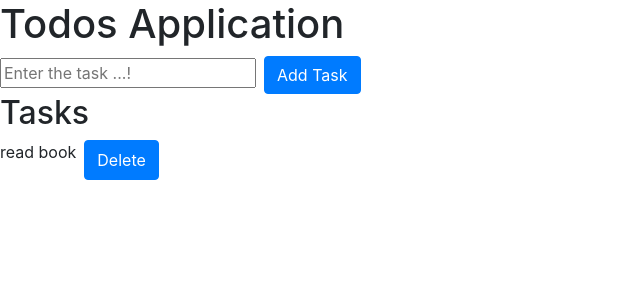
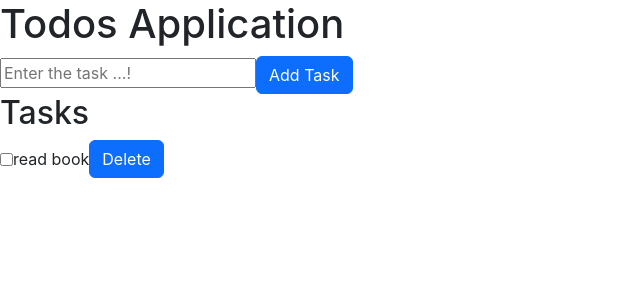
Before and after one commit to madhan-gunapati/todos-application, a React (Create React App) app: page / in a window 1280 px wide. Shown: the top 300 px of the page, without its empty margins (0-640 px from the left). Built offline with nearby package versions, Linux system fonts and the light colour scheme.

Commit message:
changed list item toggling

```diff
--- a/public/index.html
+++ b/public/index.html
@@ -25,10 +25,9 @@
       Learn how to configure a non-root public URL by running `npm run build`.
     -->
     <title>React App</title>
-    <link rel="stylesheet" href="https://stackpath.bootstrapcdn.com/bootstrap/4.5.2/css/bootstrap.min.css" integrity="sha384-JcKb8q3iqJ61gNV9KGb8thSsNjpSL0n8PARn9HuZOnIxN0hoP+VmmDGMN5t9UJ0Z" crossorigin="anonymous"/>
-    <script src="https://code.jquery.com/jquery-3.5.1.slim.min.js" integrity="sha384-DfXdz2htPH0lsSSs5nCTpuj/zy4C+OGpamoFVy38MVBnE+IbbVYUew+OrCXaRkfj" crossorigin="anonymous"></script>
-    <script src="https://cdn.jsdelivr.net/npm/popper.js@1.16.1/dist/umd/popper.min.js" integrity="sha384-9/reFTGAW83EW2RDu2S0VKaIzap3H66lZH81PoYlFhbGU+6BZp6G7niu735Sk7lN" crossorigin="anonymous"></script>
-    <script src="https://stackpath.bootstrapcdn.com/bootstrap/4.5.2/js/bootstrap.min.js" integrity="sha384-B4gt1jrGC7Jh4AgTPSdUtOBvfO8shuf57BaghqFfPlYxofvL8/KUEfYiJOMMV+rV" crossorigin="anonymous"></script>
+    <link href="https://cdn.jsdelivr.net/npm/bootstrap@5.3.2/dist/css/bootstrap.min.css" rel="stylesheet" integrity="sha384-T3c6CoIi6uLrA9TneNEoa7RxnatzjcDSCmG1MXxSR1GAsXEV/Dwwykc2MPK8M2HN" crossorigin="anonymous">
+
+    <script src="https://cdn.jsdelivr.net/npm/bootstrap@5.3.2/dist/js/bootstrap.bundle.min.js" integrity="sha384-C6RzsynM9kWDrMNeT87bh95OGNyZPhcTNXj1NW7RuBCsyN/o0jlpcV8Qyq46cDfL" crossorigin="anonymous"></script>
   </head>
   <body>
     <noscript>You need to enable JavaScript to run this app.</noscript>
--- a/src/components/Task/index.js
+++ b/src/components/Task/index.js
@@ -1,8 +1,31 @@
-const Task = (props)=>{
-    const {data} = props
+import {Component} from 'react'
 
-    return <div className="d-flex flex-row">  <p>{data}</p> <button type='button' className="ml-2 btn btn-primary">Delete</button></div>
-}
+class Task extends Component{
+    constructor(props){
+        super()
+       //constructor will not be initialized in re render
+
+    }
+
+
+
+        render(){
+            const {data , func} = this.props
+            const {id, task ,completed } = data
+
+            return <div className="d-flex flex-row align-items-center">
+            <input id={id} type='checkbox' checked={completed} onChange={()=>{func(id)}}  />
+             <label htmlFor={id} className={completed?"text-decoration-line-through"  :""}  >{task}</label>
+
+
+                <button type='button' className="ml-2 btn btn-primary">Delete</button>
+
+                </div>
+        }
+    }
+
+
+
 
 
 export default Task
--- a/src/components/TodoHome/index.js
+++ b/src/components/TodoHome/index.js
@@ -9,7 +9,7 @@ class TodoHome extends Component{
     constructor(){
         super()
         let tasks = localStorage.getItem('tasks')
-        tasks = ['read book']
+        tasks = [{task:'read book' , id:uuidv4() , completed:false}]
         this.state={ tasks, inputValue:''}
     }
 
@@ -19,13 +19,32 @@ class TodoHome extends Component{
 
     addTask = ()=>{
         const {inputValue, tasks } = this.state
-        tasks.push(String(inputValue))
+        const newTask = {id:uuidv4() , task:inputValue , completed:false}
+        tasks.push(newTask)
         this.setState({tasks, inputValue:''})
+
+    }
+
+    changeStatus = (selectedId)=>{
+
+        this.setState((p)=>({
+          tasks: p.tasks.map((item)=>{
+            if(item.id === selectedId){
+
+
+                return {...item , completed : !item.completed}
+            }
+
+            return item
+          })
+             } ))
+
 
     }
 
     render(){
         const {tasks , inputValue} = this.state
+
         return <div>
         <h1>Todos Application</h1>
         <input value={inputValue} type='text' placeholder='Enter the task ...!' onChange={this.changeInput} />
@@ -35,7 +54,7 @@ class TodoHome extends Component{
         <h2>Tasks</h2>
 
         {
-            tasks.map((item)=><Task key={uuidv4()} data={item} />)
+            tasks.map((item)=><Task key={item.id} data={item} func={this.changeStatus} />)
         }
     </div>
     }
```
